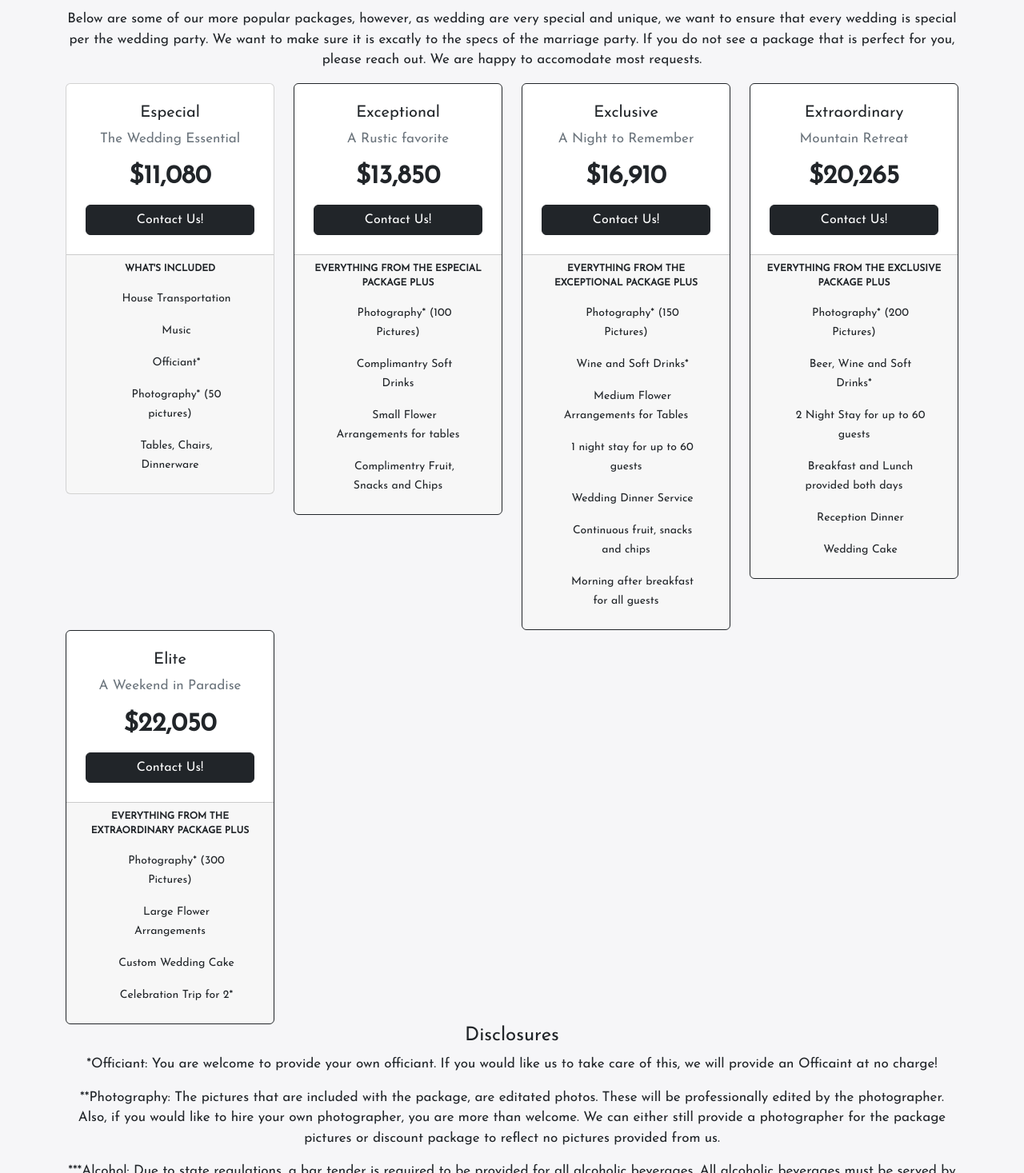
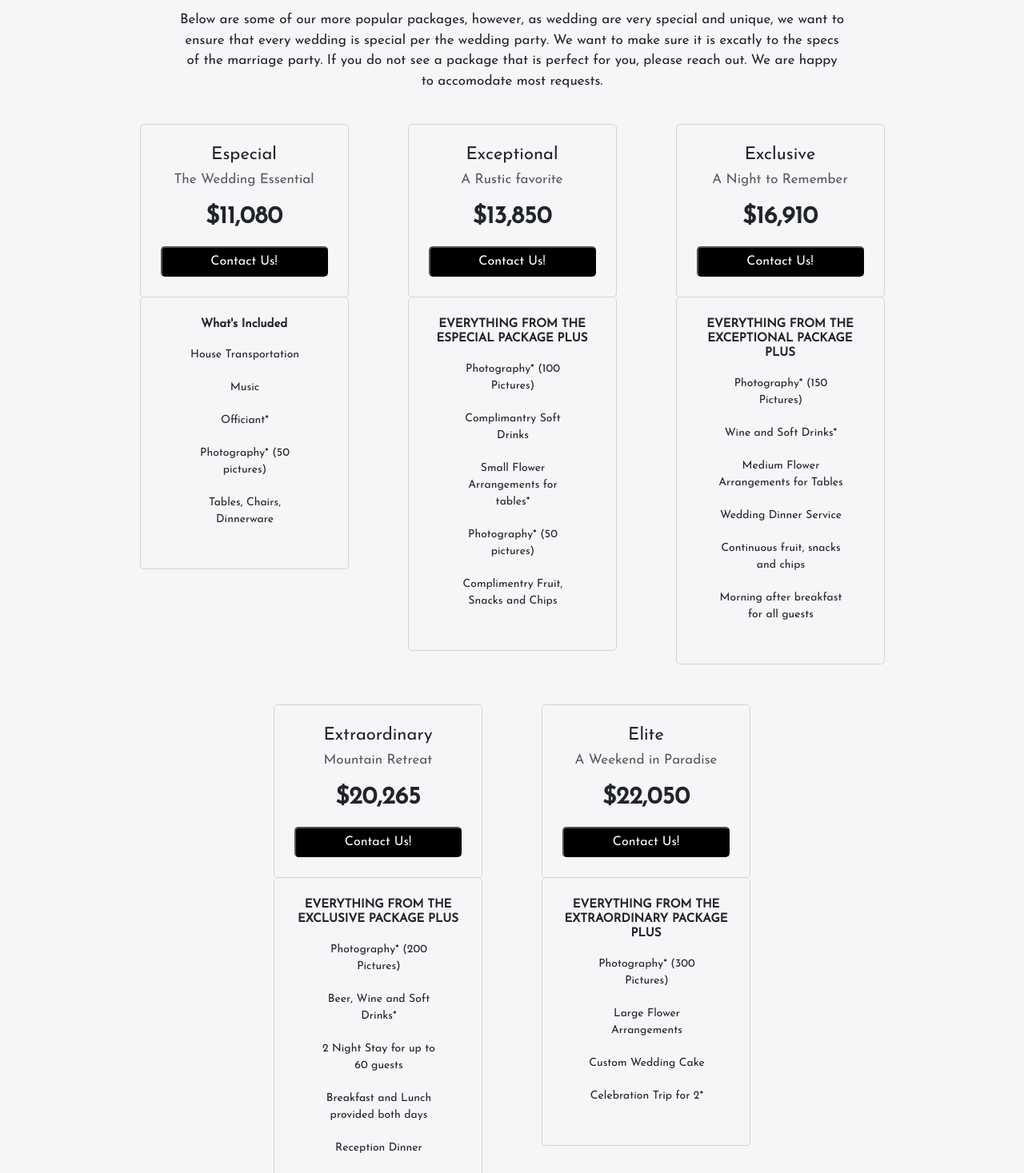
Before and after one commit to kodapassey/wedding-website, a React (Create React App) app in the folder client/: page /packages in a window 1280 px wide. Shown: the part 243-1710 px from the top of the page at 80% size. Built offline with nearby package versions, Linux system fonts and the light colour scheme.

Commit message:
packages page code cleaned up

```diff
--- a/client/src/assets/css/venue.css
+++ b/client/src/assets/css/venue.css
@@ -53,3 +53,94 @@ p {
         text-align: center;
     }
 }
+
+
+
+
+
+
+.packagesHeader {
+    width: 65%;
+    margin: 0 auto;
+    margin-top: 25px;
+}
+
+.packagesHeader h1 {
+    font-size: 60px;
+    font-weight: bold;
+}
+
+.topBox h2 {
+    font-size: 22px;
+}
+
+.topBox h3 {
+    font-size: 17px;
+    color: rgba(var(--bs-body-color-rgb), .75) !important;
+}
+
+.topBox h4 {
+    font-size: 30px;
+    font-weight: bold;
+    padding: 10px 0 10px 0;
+}
+
+.topBox button {
+    width: 100%;
+    background: black;
+    color: white;
+    border-radius: 5px;
+    padding: 5px;
+}
+
+.topBox button:hover {
+    transition: all .25s ease-out;
+    background: rgb(56, 56, 56);
+}
+
+.topBox,
+.bottomBox {
+    padding: 25px;
+    border-radius: 5px;
+    border: 1px solid lightgray;
+}
+
+.bottomBox {
+    border-top: none;
+}
+
+.bottomBox h3 {
+    font-size: 15px;
+    font-weight: bold;
+}
+
+.bottomBox ul li {
+    list-style: none;
+    position: relative;
+    right: 15px;
+    padding: 10px;
+    font-size: 14px;
+}
+
+.fullBox {
+    margin: 25px;
+}
+
+.packagesWrap {
+    display: flex;
+    justify-content: center;
+}
+
+.disclosures {
+    width: 80%;
+    margin: 0 auto;
+    margin-top: 50px;
+    border-top: 1px solid lightgray;
+    padding-top: 25px;
+}
+
+.disclosures h4 {
+    font-size: 45px;
+    margin: 10px;
+    font-weight: bold;
+}
--- a/client/src/pages/Packages.js
+++ b/client/src/pages/Packages.js
@@ -13,311 +13,135 @@ import {
   MDBCardTitle,
 } from "mdb-react-ui-kit";
 
+
+import { Container, Row, Col } from "react-bootstrap";
+
 export default function App() {
   return (
-    <MDBContainer className="py-5 ">
-      <div className="text-center">
-        <h1 classaName="mb-4">
-          <strong>Packages</strong>
-        </h1>
+
+
+    <>
+
+      <div className="packagesHeader">
+        <h1>Packages</h1>
         <p>Below are some of our more popular packages, however, as wedding are very special and unique, we want to ensure that every wedding is special per the wedding party. We want to make sure it is excatly to the specs of the marriage party. If you do not see a package that is perfect for you, please reach out. We are happy to accomodate most requests. </p>
-
-        {/* <MDBBtnGroup className="mb-4" aria-label="Basic example">
-          <MDBBtn href="#" color="dark" active>
-            Monthly billing
-          </MDBBtn>
-          <MDBBtn color="light">
-            Annual billign <small>(2 months FREE)</small>
-          </MDBBtn>
-        </MDBBtnGroup> */}
       </div>
 
-      <MDBRow>
-        <MDBCol md="3">
-          <MDBCard>
-            <MDBCardBody className="mx-2">
-              <MDBCardTitle className="my-2">Especial</MDBCardTitle>
-              <p className="text-muted">
-                The Wedding Essential
-              </p>
-              <p className="h2 fw-bold">
-                $11,080
-                {/* <small className="text-muted" style={{ fontSize: "18px" }}>
-                  /mo
-                </small> */}
-              </p>
-              <MDBBtn
-                href="/contact"
-                color="dark"
-                className="d-block mb-2 mt-3 text-capitalize"
-              >
-                Contact Us!
-              </MDBBtn>
-            </MDBCardBody>
+      <Container>
+        <Row className="packagesWrap">
+          <Col className="fullBox" xl={3}>
+            <div className="topBox">
+              <h2>Especial</h2>
+              <h3>The Wedding Essential</h3>
+              <h4>$11,080</h4>
+              <button>Contact Us!</button>
+            </div>
 
-            <MDBCardFooter>
-              <p
-                className="text-uppercase fw-bold"
-                style={{ fontSize: "12px" }}
-              >
-                What's included
-              </p>
+            <div className="bottomBox">
+              <h3>What's Included</h3>
+              <ul>
+                <li>House Transportation</li>
+                <li>Music</li>
+                <li>Officiant*</li>
+                <li>Photography* (50 pictures)</li>
+                <li>Tables, Chairs, Dinnerware</li>
+              </ul>
+            </div>
+          </Col>
 
-              <MDBTypography listUnStyled className="mb-0 px-4">
-                <li className="mb-3">
-                  <MDBIcon fas icon="check" className="text-success me-3" />
-                  <small>House Transportation</small>
-                </li>
-                <li className="mb-3">
-                  <MDBIcon fas icon="check" className="text-success me-3" />
-                  <small>Music</small>
-                </li>
-                <li className="mb-3">
-                  <MDBIcon fas icon="check" className="text-success me-3" />
-                  <small>Officiant*</small>
-                </li>
-                <li className="mb-3">
-                  <MDBIcon fas icon="check" className="text-success me-3" />
-                  <small>Photography* (50 pictures)</small>
-                </li>
-                <li className="mb-3">
-                  <MDBIcon fas icon="check" className="text-success me-3" />
-                  <small>Tables, Chairs, Dinnerware</small>
-                </li>
-              </MDBTypography>
-            </MDBCardFooter>
-          </MDBCard>
-        </MDBCol>
+          <Col className="fullBox" xl={3}>
+            <div className="topBox">
+              <h2>Exceptional</h2>
+              <h3>A Rustic favorite</h3>
+              <h4>$13,850</h4>
+              <button>Contact Us!</button>
+            </div>
 
-        <MDBCol md="3">
-          <MDBCard border="dark">
-            <MDBCardBody className="mx-2">
-              <MDBCardTitle className="my-2">Exceptional</MDBCardTitle>
-              <p className="text-muted">
-                A Rustic favorite
-              </p>
-              <p className="h2 fw-bold">
-                $13,850
-              </p>
-              <MDBBtn
-                href="/contact"
-                color="dark"
-                className="d-block mb-2 mt-3 text-capitalize"
-              >
-                Contact Us!
-              </MDBBtn>
-            </MDBCardBody>
+            <div className="bottomBox">
+              <h3>EVERYTHING FROM THE ESPECIAL PACKAGE PLUS</h3>
+              <ul>
+                <li>Photography* (100 Pictures)</li>
+                <li>Complimantry Soft Drinks</li>
+                <li>Small Flower Arrangements for tables*</li>
+                <li>Photography* (50 pictures)</li>
+                <li>Complimentry Fruit, Snacks and Chips</li>
+              </ul>
+            </div>
+          </Col>
 
-            <MDBCardFooter>
-              <p
-                className="text-uppercase fw-bold"
-                style={{ fontSize: "12px" }}
-              >
-                Everything from the Especial Package PLUS
-              </p>
+          <Col className="fullBox" xl={3}>
+            <div className="topBox">
+              <h2>Exclusive</h2>
+              <h3>A Night to Remember</h3>
+              <h4>$16,910</h4>
+              <button>Contact Us!</button>
+            </div>
 
-              <MDBTypography listUnStyled className="mb-0 px-4">
-                <li className="mb-3">
-                  <MDBIcon fas icon="check" className="text-success me-3" />
-                  <small>Photography* (100 Pictures)</small>
-                </li>
-                <li className="mb-3">
-                  <MDBIcon fas icon="check" className="text-success me-3" />
-                  <small>Complimantry Soft Drinks</small>
-                </li>
-                <li className="mb-3">
-                  <MDBIcon fas icon="check" className="text-success me-3" />
-                  <small>Small Flower Arrangements for tables</small>
-                </li>
-                <li className="mb-3">
-                  <MDBIcon fas icon="check" className="text-success me-3" />
-                  <small>Complimentry Fruit, Snacks and Chips</small>
-                </li>
-              </MDBTypography>
-            </MDBCardFooter>
-          </MDBCard>
-        </MDBCol>
+            <div className="bottomBox">
+              <h3>EVERYTHING FROM THE EXCEPTIONAL PACKAGE PLUS</h3>
+              <ul>
+                <li>Photography* (150 Pictures)</li>
+                <li>Wine and Soft Drinks*</li>
+                <li>Medium Flower Arrangements for Tables</li>
+                <li>Wedding Dinner Service</li>
+                <li>Continuous fruit, snacks and chips</li>
+                <li>Morning after breakfast for all guests</li>
+              </ul>
+            </div>
+          </Col>
 
-        <MDBCol md="3">
-          <MDBCard border="dark">
-            <MDBCardBody className="mx-2">
-              <MDBCardTitle className="my-2">Exclusive</MDBCardTitle>
-              <p className="text-muted">
-                A Night to Remember
-              </p>
-              <p className="h2 fw-bold">
-                $16,910
-              </p>
-              <MDBBtn
-                href="/contact"
-                color="dark"
-                className="d-block mb-2 mt-3 text-capitalize"
-              >
-                Contact Us!
-              </MDBBtn>
-            </MDBCardBody>
+          <Col className="fullBox" xl={3}>
+            <div className="topBox">
+              <h2>Extraordinary</h2>
+              <h3>Mountain Retreat</h3>
+              <h4>$20,265</h4>
+              <button>Contact Us!</button>
+            </div>
 
-            <MDBCardFooter>
-              <p
-                className="text-uppercase fw-bold"
-                style={{ fontSize: "12px" }}
-              >
-                Everything from the Exceptional Package PLUS
-              </p>
+            <div className="bottomBox">
+              <h3>EVERYTHING FROM THE EXCLUSIVE PACKAGE PLUS</h3>
+              <ul>
+                <li>Photography* (200 Pictures)</li>
+                <li>Beer, Wine and Soft Drinks*</li>
+                <li>2 Night Stay for up to 60 guests</li>
+                <li>Breakfast and Lunch provided both days</li>
+                <li>Reception Dinner</li>
+                <li>Wedding Cake</li>
+              </ul>
+            </div>
+          </Col>
 
-              <MDBTypography listUnStyled className="mb-0 px-4">
-                <li className="mb-3">
-                  <MDBIcon fas icon="check" className="text-success me-3" />
-                  <small>Photography* (150 Pictures)</small>
-                </li>
-                <li className="mb-3">
-                  <MDBIcon fas icon="check" className="text-success me-3" />
-                  <small>Wine and Soft Drinks*</small>
-                </li>
-                <li className="mb-3">
-                  <MDBIcon fas icon="check" className="text-success me-3" />
-                  <small>Medium Flower Arrangements for Tables</small>
-                </li>
-                <li className="mb-3">
-                  <MDBIcon fas icon="check" className="text-success me-3" />
-                  <small>1 night stay for up to 60 guests</small>
-                </li>
-                <li className="mb-3">
-                  <MDBIcon fas icon="check" className="text-success me-3" />
-                  <small>Wedding Dinner Service</small>
-                </li>
-                <li className="mb-3">
-                  <MDBIcon fas icon="check" className="text-success me-3" />
-                  <small>Continuous fruit, snacks and chips</small>
-                </li>
-                <li className="mb-3">
-                  <MDBIcon fas icon="check" className="text-success me-3" />
-                  <small>Morning after breakfast for all guests</small>
-                </li>
+          <Col className="fullBox" xl={3}>
+            <div className="topBox">
+              <h2>Elite</h2>
+              <h3>A Weekend in Paradise</h3>
+              <h4>$22,050</h4>
+              <button>Contact Us!</button>
+            </div>
 
-              </MDBTypography>
-            </MDBCardFooter>
-          </MDBCard>
-        </MDBCol>
+            <div className="bottomBox">
+              <h3>EVERYTHING FROM THE EXTRAORDINARY PACKAGE PLUS</h3>
+              <ul>
+                <li>Photography* (300 Pictures)</li>
+                <li>Large Flower Arrangements</li>
+                <li>Custom Wedding Cake</li>
+                <li>Celebration Trip for 2*</li>
+              </ul>
+            </div>
+          </Col>
+        </Row>
+      </Container>
 
-        <MDBCol md="3">
-          <MDBCard border="dark">
-            <MDBCardBody className="mx-2">
-              <MDBCardTitle className="my-2">Extraordinary</MDBCardTitle>
-              <p className="text-muted">
-                Mountain Retreat
-              </p>
-              <p className="h2 fw-bold">
-                $20,265
-              </p>
-              <MDBBtn
-                href="/contact"
-                color="dark"
-                className="d-block mb-2 mt-3 text-capitalize"
-              >
-                Contact Us!
-              </MDBBtn>
-            </MDBCardBody>
 
-            <MDBCardFooter>
-              <p
-                className="text-uppercase fw-bold"
-                style={{ fontSize: "12px" }}
-              >
-                Everything from the Exclusive package plus
-              </p>
-
-              <MDBTypography listUnStyled className="mb-0 px-4">
-                <li className="mb-3">
-                  <MDBIcon fas icon="check" className="text-success me-3" />
-                  <small>Photography* (200 Pictures)</small>
-                </li>
-                <li className="mb-3">
-                  <MDBIcon fas icon="check" className="text-success me-3" />
-                  <small>Beer, Wine and Soft Drinks*</small>
-                </li>
-                <li className="mb-3">
-                  <MDBIcon fas icon="check" className="text-success me-3" />
-                  <small>2 Night Stay for up to 60 guests</small>
-                </li>
-                <li className="mb-3">
-                  <MDBIcon fas icon="check" className="text-success me-3" />
-                  <small>Breakfast and Lunch provided both days</small>
-                </li>
-                <li className="mb-3">
-                  <MDBIcon fas icon="check" className="text-success me-3" />
-                  <small>Reception Dinner</small>
-                </li>
-                <li className="mb-3">
-                  <MDBIcon fas icon="check" className="text-success me-3" />
-                  <small>Wedding Cake</small>
-                </li>
-              </MDBTypography>
-            </MDBCardFooter>
-          </MDBCard>
-        </MDBCol>
-
-        <MDBCol md="3">
-          <MDBCard border="dark">
-            <MDBCardBody className="mx-2">
-              <MDBCardTitle className="my-2">Elite</MDBCardTitle>
-              <p className="text-muted">
-                A Weekend in Paradise
-              </p>
-              <p className="h2 fw-bold">
-                $22,050
-              </p>
-              <MDBBtn
-                href="/contact"
-                color="dark"
-                className="d-block mb-2 mt-3 text-capitalize"
-              >
-                Contact Us!
-              </MDBBtn>
-            </MDBCardBody>
-
-            <MDBCardFooter>
-              <p
-                className="text-uppercase fw-bold"
-                style={{ fontSize: "12px" }}
-              >
-               Everything from the Extraordinary package plus
-              </p>
-
-              <MDBTypography listUnStyled className="mb-0 px-4">
-                <li className="mb-3">
-                  <MDBIcon fas icon="check" className="text-success me-3" />
-                  <small>Photography* (300 Pictures)</small>
-                </li>
-                <li className="mb-3">
-                  <MDBIcon fas icon="check" className="text-success me-3" />
-                  <small>Large Flower Arrangements</small>
-                </li>
-                <li className="mb-3">
-                  <MDBIcon fas icon="check" className="text-success me-3" />
-                  <small>Custom Wedding Cake</small>
-                </li>
-                <li className="mb-3">
-                  <MDBIcon fas icon="check" className="text-success me-3" />
-                  <small>Celebration Trip for 2*</small>
-                </li>
-
-              </MDBTypography>
-            </MDBCardFooter>
-          </MDBCard>
-        </MDBCol>
-      </MDBRow>
-      <div>
+      <div className="disclosures">
         <h4>Disclosures</h4>
         <p>*Officiant: You are welcome to provide your own officiant. If you would like us to take care of this, we will provide an Officaint at no charge!
         </p>
         <p>**Photography: The pictures that are included with the package, are editated photos. These will be professionally edited by the photographer. Also, if you would like to hire your own photographer, you are more than welcome. We can either still provide a photographer for the package pictures or discount package to reflect no pictures provided from us. </p>
         <p>***Alcohol: Due to state regulations, a bar tender is required to be provided for all alcoholic beverages. All alcoholic beverages must be served by a regulated bartender</p>
         <p>****Celebration trip: After the ceremony and following day, a comlimentry flight to Los Angeles, Las Vegas or Oregon Beaches. Included in this trip are, round trip tickets for 2, 2 night accomodations and entrance tickets to event of choice provided by Cascade Mountain Ranch.</p>
-        <p></p>
-        <p></p>
-    </div>
-    </MDBContainer>
+      </div>
 
+    </>
   );
 }
```
